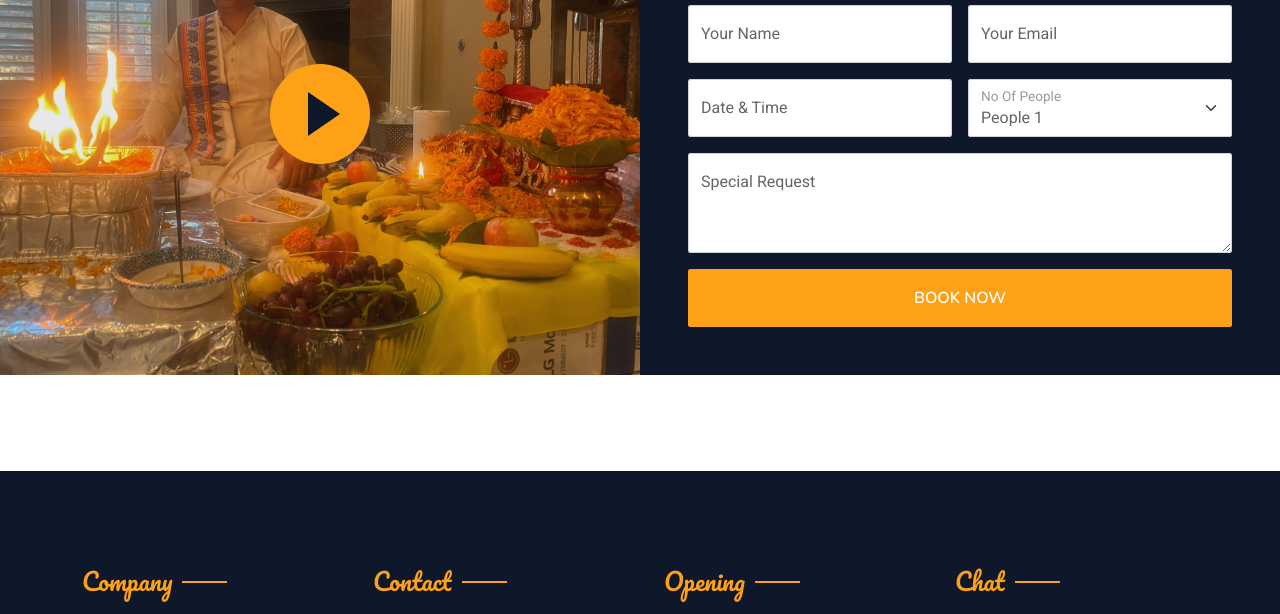
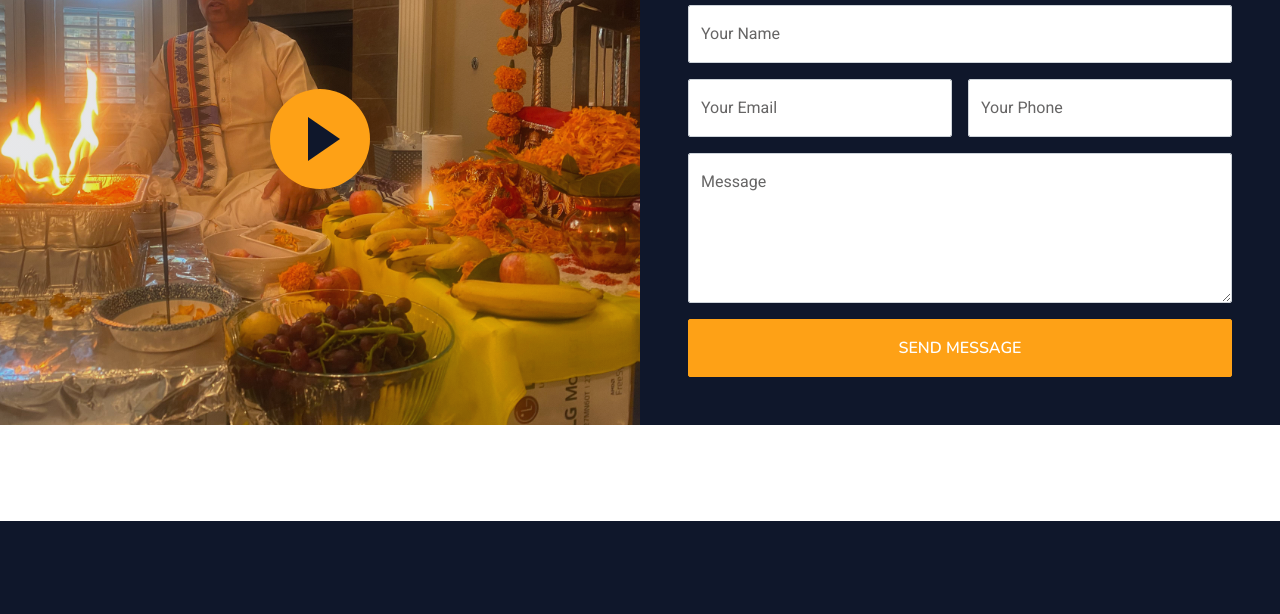
Before and after one commit to ajitbubu/DallasHinduPriest, a website with bundled scripts: page booking.html in a window 1280 px wide. Shown: the part 732-1346 px from the top of the page. Built offline with nearby package versions, Linux system fonts and the light colour scheme.

Commit message:
remove pages

```diff
--- a/booking.html
+++ b/booking.html
@@ -73,18 +73,19 @@
                         <a href="about.html" class="nav-item nav-link">About Us</a>
                         <a href="service.html" class="nav-item nav-link">Service</a>
                         <a href="service.html" class="nav-item nav-link">Astrology</a>
-                        <div class="nav-item dropdown">
+                        <a href="testimonial.html" class="nav-item nav-link">Testimonial</a>
+                        <!-- <div class="nav-item dropdown">
                             <a href="#" class="nav-link dropdown-toggle" data-bs-toggle="dropdown">Pages</a>
                             <div class="dropdown-menu m-0">
                                 <a href="booking.html" class="dropdown-item active">Booking</a>
 
                                 <a href="testimonial.html" class="dropdown-item">Testimonial</a>
                             </div>
-                        </div>
+                        </div> -->
                         <a href="contact.html" class="nav-item nav-link">Contact</a>
                     </div>
                     <a href="tel:8178817460" class="btn btn-primary py-2 px-4">Call</a>
-                    <span class="whatsapp-icon"><a href="tel:8178817460" class="btn py-2 px-2"><i class="fa-brands fa-3x fa-square-whatsapp" style="color: #25D366;"></i></a></span>
+                    <span class="whatsapp-icon"><a aria-label="Chat on WhatsApp" href="https://wa.me/18178817460" class="btn py-2 px-2"><i class="fa-brands fa-3x fa-square-whatsapp" style="color: #25D366;"></i></a></span>
                 </div>
             </nav>
 
@@ -118,44 +119,42 @@
                     <div class="p-5 wow fadeInUp" data-wow-delay="0.2s">
                         <h5 class="section-title ff-secondary text-start text-primary fw-normal">Reservation</h5>
                         <h1 class="text-white mb-4">Book A Table Online</h1>
-                        <form>
+                        <form id="contactUs" method="post" action="https://formsubmit.co/ajax/shastrivk@yahoo.com" name="FormSubmit">
+
+                            <!-- Honeypot -->
+                            <input type="text" name="_honey" style="display: none;">
+                            <!-- Disable Captcha -->
+                            <input type="hidden" name="_captcha" value="false">
+
+                            <input type="hidden" name="_next" value="https://dallashindupriest.com/success.html">
                             <div class="row g-3">
-                                <div class="col-md-6">
+                                <div class="col-md-12">
                                     <div class="form-floating">
-                                        <input type="text" class="form-control" id="name" placeholder="Your Name">
+                                        <input type="text" class="form-control" id="name" placeholder="Your Name" required>
                                         <label for="name">Your Name</label>
                                     </div>
                                 </div>
                                 <div class="col-md-6">
                                     <div class="form-floating">
-                                        <input type="email" class="form-control" id="email" placeholder="Your Email">
+                                        <input type="email" class="form-control" id="email" placeholder="Your Email" required>
                                         <label for="email">Your Email</label>
                                     </div>
                                 </div>
                                 <div class="col-md-6">
-                                    <div class="form-floating date" id="date3" data-target-input="nearest">
-                                        <input type="text" class="form-control datetimepicker-input" id="datetime" placeholder="Date & Time" data-target="#date3" data-toggle="datetimepicker" />
-                                        <label for="datetime">Date & Time</label>
+                                    <div class="form-floating">
+                                        <input type="phone" class="form-control" id="phone" name="phone" placeholder="1234567890" required maxlength="12" oninput="javascript: if (this.value.length > this.maxLength) this.value = this.value.slice(0, this.maxLength);">
+                                        <label for="phone">Your Phone</label>
                                     </div>
                                 </div>
-                                <div class="col-md-6">
-                                    <div class="form-floating">
-                                        <select class="form-select" id="select1">
-                                          <option value="1">People 1</option>
-                                          <option value="2">People 2</option>
-                                          <option value="3">People 3</option>
-                                        </select>
-                                        <label for="select1">No Of People</label>
-                                      </div>
-                                </div>
+
                                 <div class="col-12">
                                     <div class="form-floating">
-                                        <textarea class="form-control" placeholder="Special Request" id="message" style="height: 100px"></textarea>
-                                        <label for="message">Special Request</label>
+                                        <textarea class="form-control" placeholder="Leave a message here" id="message" style="height: 150px" required></textarea>
+                                        <label for="message">Message</label>
                                     </div>
                                 </div>
                                 <div class="col-12">
-                                    <button class="btn btn-primary w-100 py-3" type="submit">Book Now</button>
+                                    <button class="btn btn-primary w-100 py-3" type="submit">Send Message</button>
                                 </div>
                             </div>
                         </form>
```
Also changed, not shown: about.html (+3 -2 lines), contact.html (+5 -9 lines), index.html (+4 -3 lines), service.html (+4 -3 lines), success.html (+4 -3 lines), testimonial.html (+4 -3 lines).
